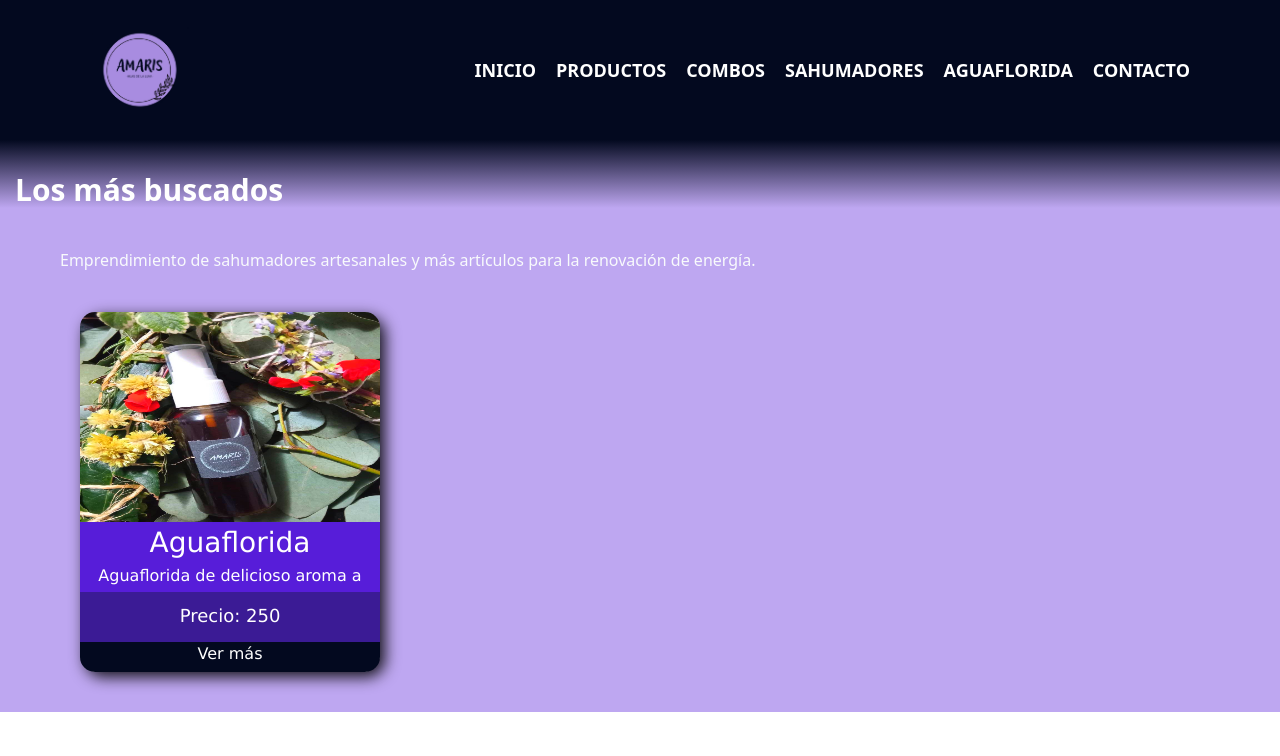
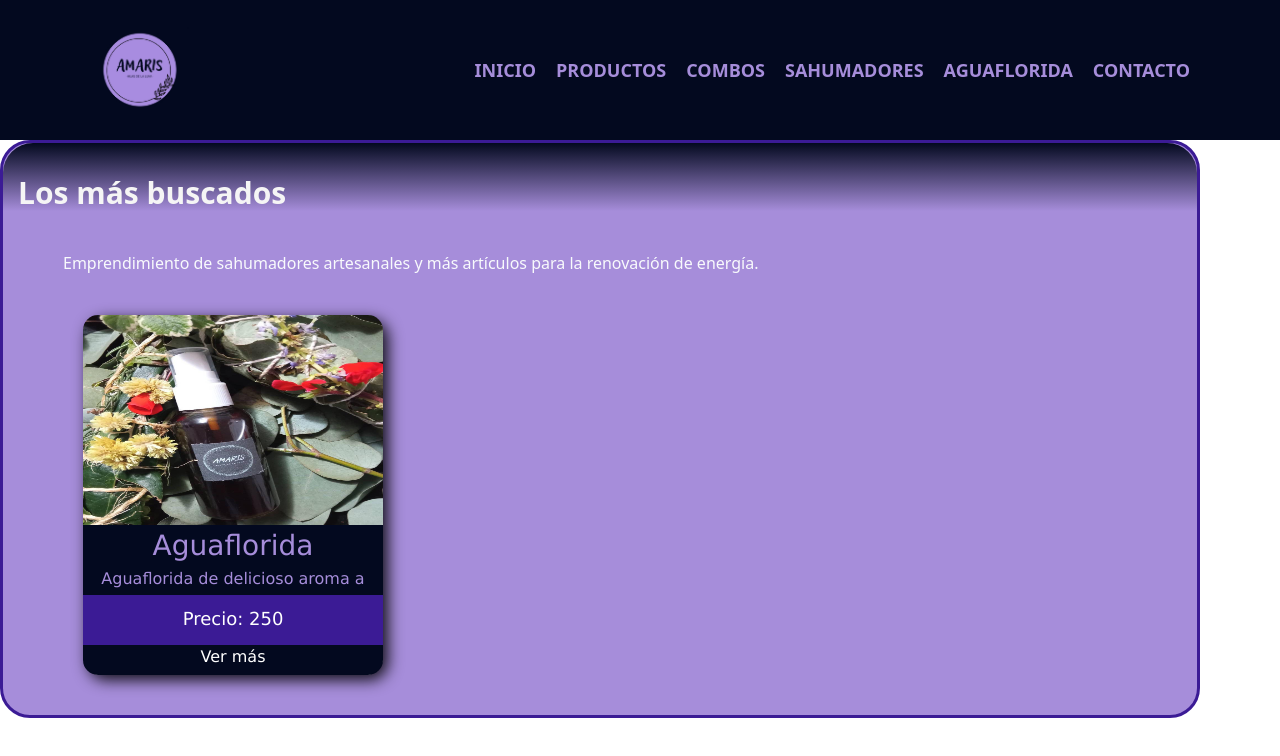
Before and after one commit to JoaoMora93/Proyecto_ReactJS_Joao_Moraes, a React (Vite) app in the folder tienda_reactJS_ JoaoM/: page /productos/aguaflorida in a window 1280 px wide. Shown: the top 756 px of the page. Built offline with nearby package versions, Linux system fonts and the light colour scheme.

Commit message:
firebase

```diff
--- /dev/null
+++ b/package.json
@@ -0,0 +1,5 @@
+{
+  "dependencies": {
+    "firebase": "^10.1.0"
+  }
+}
--- a/tienda_reactJS_ JoaoM/src/components/Header/Header.jsx
+++ b/tienda_reactJS_ JoaoM/src/components/Header/Header.jsx
@@ -8,15 +8,15 @@ export const Header = () => {
     return (
         <header className="header">
             <div className="header__container">
-                <Link className='hover:outline-none hover:ring-2 hover:ring-purple-600 hover:shadow-xl' to="/"><img className="header__logo" src="../logo/_navbar_logo.jpeg" alt="logo" /></Link>
+                <Link to="/"><img className="header__logo" src="../logo/_navbar_logo.jpeg" alt="logo" /></Link>
 
                 <nav className="navbar">
-                    <Link className="navbar__link hover:bg-violet-400" to="/">Inicio</Link>
-                    <Link className="navbar__link hover:bg-violet-400" to="/productos">Productos</Link>
-                    <Link className="navbar__link hover:bg-violet-400" to="/productos/combo_sahumador">Combos</Link>
-                    <Link className="navbar__link hover:bg-violet-400" to="/productos/sahumadores">Sahumadores</Link>
-                    <Link className="navbar__link hover:bg-violet-400" to="/productos/aguaflorida">Aguaflorida</Link>
-                    <Link className="navbar__link hover:bg-violet-400" to="#">Contacto</Link>
+                    <Link className="navbar__link" to="/">Inicio</Link>
+                    <Link className="navbar__link" to="/productos">Productos</Link>
+                    <Link className="navbar__link" to="/productos/combo_sahumador">Combos</Link>
+                    <Link className="navbar__link" to="/productos/sahumadores">Sahumadores</Link>
+                    <Link className="navbar__link" to="/productos/aguaflorida">Aguaflorida</Link>
+                    <Link className="navbar__link" to="#">Contacto</Link>
                 </nav>
 
             </div>
--- a/tienda_reactJS_ JoaoM/src/components/Header/Header.scss
+++ b/tienda_reactJS_ JoaoM/src/components/Header/Header.scss
@@ -1,5 +1,5 @@
 .header {
-    background: rgba(3, 9, 31, 1);
+    background: #03091Fff;
 
 
     .header__container {
@@ -13,9 +13,13 @@
         .header__logo {
             font-size: 40px;
             font-weight: 700;
-            color: white;
             width: 100px;
             height: auto;
+
+            &:hover {
+                transform: scale(1.03);
+                transition: all 0.2s ease-out;
+            }
         }
 
         .navbar {
@@ -26,10 +30,15 @@
 
             .navbar__link {
                 text-decoration: none;
-                color: white;
+                color: #A68DDAff;
                 font-size: 18px;
                 font-weight: 700;
                 text-transform: uppercase;
+
+                &:hover {
+                    transform: scale(1.03);
+                    transition: all 0.2s ease-out;
+                }
             }
         }
     }
--- a/tienda_reactJS_ JoaoM/src/components/ItemCard/ItemCard.jsx
+++ b/tienda_reactJS_ JoaoM/src/components/ItemCard/ItemCard.jsx
@@ -7,7 +7,7 @@ const ItemCard = ({item}) => {
     return (
             <div className="Item__Card m-10">
                 <div className="Item__img">
-                    <img className="saturate-150" src={item.img} alt={item.nombre} />
+                    <img className="saturate-90" src={item.img} alt={item.nombre} />
                 </div>
 
                 <div className='Item__text'>
--- a/tienda_reactJS_ JoaoM/src/components/ItemCard/ItemCard.scss
+++ b/tienda_reactJS_ JoaoM/src/components/ItemCard/ItemCard.scss
@@ -34,17 +34,17 @@
     .Item__text{
         grid-area: texto;
         font-family: Verdana, Geneva, Tahoma, sans-serif;
-        background-color: #571DD9ff;
+        background-color: #03091Fff;
 
         h3 {
             margin-top: 0px;
             font-family: Verdana, Geneva, Tahoma, sans-serif;
             font-size: 28px;
-            color: white;
+            color: #A68DDAff;
         }
 
         p {
-            color: white;
+            color: #A68DDAff;
             font-size: 15;
             font-weight: 300;
         }
--- a/tienda_reactJS_ JoaoM/src/components/ItemList/ItemList.jsx
+++ b/tienda_reactJS_ JoaoM/src/components/ItemList/ItemList.jsx
@@ -5,10 +5,6 @@ import './Itemlist.scss'
 const ItemList = ({productos}) => {
 
     return (
-        <div>
-            <h1 className='item__title text-inherit font-bold text-3xl pt-8'>Los más buscados</h1>
-            <hr />
-            <p className='ms-5 mt-10 mb-0 text-slate-50 font-sans hover:bg-violet-300 px-10'>Emprendimiento de sahumadores artesanales y más artículos para la renovación de energía.</p>
 
             <section className="galeria">
                 <div className="galeria__item ms-10">
@@ -18,7 +14,6 @@ const ItemList = ({productos}) => {
                 </div>
             </section>
 
-        </div>
     )
 }
 
--- a/tienda_reactJS_ JoaoM/src/components/ItemList/ItemList.scss
+++ b/tienda_reactJS_ JoaoM/src/components/ItemList/ItemList.scss
@@ -4,9 +4,11 @@
 }
 
 .item__title {
-    background: linear-gradient(#03091Fff, rgb(190, 167, 241));
-    color: white;
+    background: linear-gradient(#03091Fff, #A68DDAff);
+    color: whitesmoke;
     padding-left: 15px;
+    border-top-left-radius: 30px;
+    border-top-right-radius: 30px;
 }
 
 .galeria{
@@ -16,5 +18,6 @@
     .galeria__item{
         display: flex;
         flex-wrap: wrap;
+        justify-content: center;
     }
 }
--- a/tienda_reactJS_ JoaoM/src/components/ItemListContainer/ItemListContainer.jsx
+++ b/tienda_reactJS_ JoaoM/src/components/ItemListContainer/ItemListContainer.jsx
@@ -32,6 +32,10 @@ const ItemListContainer = () => {
 
     return (
         <div className="catalogo__contenedor">
+
+            <h1 className='item__title text-inherit font-bold text-3xl pt-8'>Los más buscados</h1>
+            <hr />
+            <p className='ms-5 mt-10 mb-0 text-slate-50 font-sans hover:bg-violet-300 px-10'>Emprendimiento de sahumadores artesanales y más artículos para la renovación de energía.</p>
             {
                 loading
                     ? <h2>Cargando...</h2>
--- a/tienda_reactJS_ JoaoM/src/components/ItemListContainer/ItemListContainer.scss
+++ b/tienda_reactJS_ JoaoM/src/components/ItemListContainer/ItemListContainer.scss
@@ -6,5 +6,11 @@
 
 
 .catalogo__contenedor {
-    background: rgb(190, 167, 241);
+    background: #A68DDAff;
+    border: solid;
+    border-color: #3B1B95ff;
+    border-radius: 30px;
+    width: 1200px;
+    justify-content: space-around;
+    align-self: baseline;
 }
--- /dev/null
+++ b/tienda_reactJS_ JoaoM/src/firebase/config.js
@@ -0,0 +1,21 @@
+// Import the functions you need from the SDKs you need
+import { initializeApp } from "firebase/app";
+import { getAnalytics } from "firebase/analytics";
+// TODO: Add SDKs for Firebase products that you want to use
+// https://firebase.google.com/docs/web/setup#available-libraries
+
+// Your web app's Firebase configuration
+// For Firebase JS SDK v7.20.0 and later, measurementId is optional
+const firebaseConfig = {
+  apiKey: "AIzaSyBUzw-yjck-MZ0LiFpM0ZhOlh1M0zjGAEo",
+  authDomain: "amaris-f7c36.firebaseapp.com",
+  projectId: "amaris-f7c36",
+  storageBucket: "amaris-f7c36.appspot.com",
+  messagingSenderId: "162155988144",
+  appId: "1:162155988144:web:aa7766b7e2b026a0b2a775",
+  measurementId: "G-Q490XVLE83"
+};
+
+// Initialize Firebase
+const app = initializeApp(firebaseConfig);
+const analytics = getAnalytics(app);
```
Also changed, not shown: 2 other files (tests, documents, lock files or other folders).
